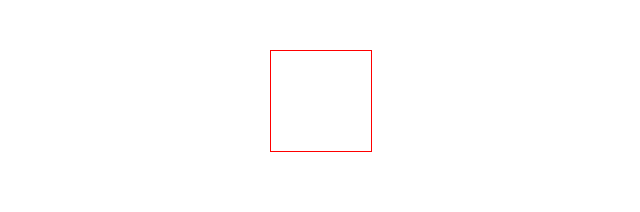
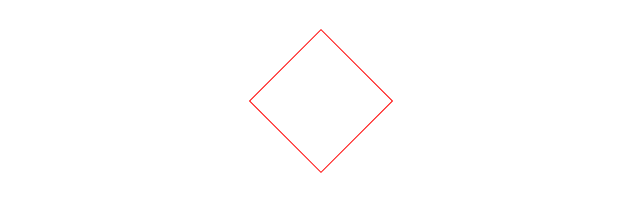
Before and after one commit to bbqlk/praktika, a plain HTML site: page effects/effect5.html in a window 1280 px wide. In both pictures the pointer is over the element 640 px from the left and 101 px from the top of the page. Shown: the whole page, without its empty margins (319-959 px from the left). Drawn offline with Linux system fonts and the light colour scheme.

Commit message:
effect5 end

```diff
--- a/effects/effect5.css
+++ b/effects/effect5.css
@@ -5,3 +5,6 @@
     margin: 50px auto;
     transition: 0.5s ease;
 }
+#d1:hover{
+    rotate: 45deg;
+}
```
Also changed, not shown: effects/effect5.html (line endings or trailing spaces).
